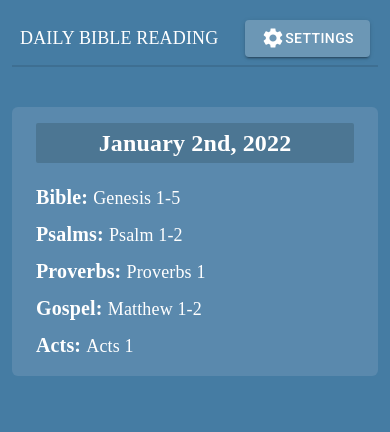
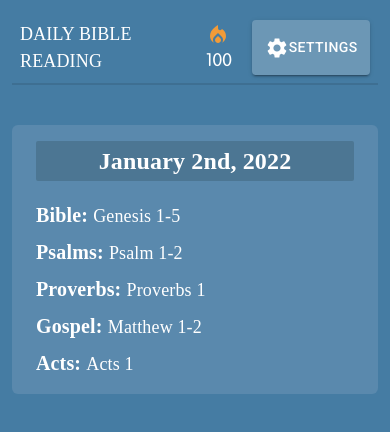
Before and after one commit to abel3t/Bible-reading-plans, a Next.js app: page / in a window 390 px wide. Shown: the top 432 px of the page. Built offline with nearby package versions, Linux system fonts and the light colour scheme.

Commit message:
Move to component

```diff
--- /dev/null
+++ b/src/components/HeaderSettings.tsx
@@ -0,0 +1,109 @@
+import React, { useEffect } from 'react';
+import { useDispatch, useSelector } from 'react-redux';
+import { Backdrop, Box, Button, Modal, TextField } from '@mui/material';
+import LocalizationProvider from '@mui/lab/LocalizationProvider';
+import AdapterDateFns from '@mui/lab/AdapterDateFns';
+import enLocale from 'date-fns/locale/en-US';
+import DatePicker from '@mui/lab/DatePicker';
+import SettingsIcon from '@mui/icons-material/Settings';
+import { getSettings, updateSettings } from '../slices/settings.slice';
+
+const HeaderSettings: React.FC = () => {
+  const [open, setOpen] = React.useState(false);
+  const [startDate, setStartDate] = React.useState<Date | null>(new Date());
+
+  const dispatch = useDispatch();
+
+  useEffect(() => {
+    const _settings: any = JSON.parse(localStorage.getItem('settings') || 'null');
+    if (_settings) {
+      dispatch(updateSettings(_settings));
+      setStartDate(new Date(_settings.startDate));
+    } else {
+      localStorage.setItem('settings', JSON.stringify({ startDate: new Date() }));
+    }
+  }, []);
+
+  const settings = useSelector(getSettings);
+
+  const handleOpen = () => setOpen(true);
+  const handleClose = () => setOpen(false);
+  const handleSave = () => {
+    const newSettings = {
+      ...settings,
+      startDate
+    };
+
+    dispatch(updateSettings(newSettings));
+
+    localStorage.setItem('settings', JSON.stringify(newSettings));
+
+    setOpen(false);
+  };
+
+  const style = {
+    position: 'absolute' as 'absolute',
+    top: '26%',
+    left: '50%',
+    transform: 'translate(-50%, -50%)',
+    bgcolor: 'background.paper',
+    border: '2px solid #000',
+    borderRadius: '10px',
+    boxShadow: 24,
+    p: 2
+  };
+
+  return (
+      <>
+        <Modal
+            aria-labelledby="transition-modal-title"
+            aria-describedby="transition-modal-description"
+            open={open}
+            onClose={handleClose}
+            closeAfterTransition
+            BackdropComponent={Backdrop}
+            BackdropProps={{
+              timeout: 500
+            }}
+            className="mt-20 sm:mt-10 md:mt-5 lg:mt-3"
+        >
+          <Box sx={style} className="w-5/6 sm:w-3/4 md:w-2/3 lg:w-2/5">
+            <div className="font-bold text-lg mb-2 py-2" style={{ borderBottom: 'solid 1px #ccc' }}>
+              Reading Settings
+            </div>
+            <div className="py-2 flex justify-between items-center" style={{ borderBottom: 'solid 1px #ccc' }}>
+              <div className="font-bold">Start Date</div>
+              <div>
+                <LocalizationProvider dateAdapter={AdapterDateFns} locale={enLocale}>
+
+                  <DatePicker
+                      mask="__ ___, ____"
+                      inputFormat="MMMM dd, yyyy"
+                      value={startDate}
+                      label="Start Date"
+                      onChange={(newDate: any) => setStartDate(newDate)}
+                      renderInput={(params: any) => <TextField {...params} />}
+                  />
+                </LocalizationProvider>
+              </div>
+            </div>
+
+            <div className="flex justify-end mt-5">
+              <Button variant="outlined" className="capitalize" color="primary" onClick={handleSave}>
+                Save
+              </Button>
+            </div>
+
+          </Box>
+        </Modal>
+
+        <Button variant="contained" className="text-white text-sm capitalize font-normal"
+                style={{ backgroundColor: '#6C97B5' }} onClick={handleOpen}>
+          <SettingsIcon/>
+          <span>Settings</span>
+        </Button>
+      </>
+  );
+};
+
+export default HeaderSettings;
--- /dev/null
+++ b/src/components/HeaderStreak.tsx
@@ -0,0 +1,18 @@
+import React from 'react';
+import LocalFireDepartmentIcon from '@mui/icons-material/LocalFireDepartment';
+import { useSelector } from 'react-redux';
+
+import { getUserData } from '../slices/user-data.slice';
+
+const HeaderStreak: React.FC = () => {
+  const userData: any = useSelector(getUserData);
+
+  return (
+      <div>
+        <LocalFireDepartmentIcon style={{color: userData.streak ? '#F19B38' : '#fff' }} />
+        <span style={{fontFamily: 'Arial-Rounded'}}>{userData.streak || '0'}</span>
+      </div>
+  )
+}
+
+export default HeaderStreak;
--- a/src/pages/layouts/header.tsx
+++ b/src/pages/layouts/header.tsx
@@ -1,109 +1,15 @@
-import React, { useEffect } from 'react';
-import { Backdrop, Button, Modal, Box, TextField } from '@mui/material';
-import DatePicker from '@mui/lab/DatePicker';
-import AdapterDateFns from '@mui/lab/AdapterDateFns';
-import LocalizationProvider from '@mui/lab/LocalizationProvider';
-import SettingsIcon from '@mui/icons-material/Settings';
-import enLocale from 'date-fns/locale/en-US';
-import { useDispatch, useSelector } from 'react-redux';
-import { getSettings, updateSettings } from '../../slices/settings.slice';
+import React from 'react';
+import HeaderSettings from '../../components/HeaderSettings';
+import HeaderStreak from '../../components/HeaderStreak';
 
 const Header: React.FC = () => {
-  const [open, setOpen] = React.useState(false);
-  const [startDate, setStartDate] = React.useState<Date | null>(new Date());
-
-  const dispatch = useDispatch();
-
-  useEffect(() => {
-    const _settings: any = JSON.parse(localStorage.getItem('settings') || 'null');
-    if (_settings) {
-      dispatch(updateSettings(_settings));
-      setStartDate(new Date(_settings.startDate));
-    } else {
-      localStorage.setItem('settings', JSON.stringify({ startDate: new Date() }));
-    }
-  }, []);
-
-  const settings = useSelector(getSettings);
-
-  const handleOpen = () => setOpen(true);
-  const handleClose = () => setOpen(false);
-  const handleSave = () => {
-    const newSettings = {
-      ...settings,
-      startDate
-    };
-
-    dispatch(updateSettings(newSettings));
-
-    localStorage.setItem('settings', JSON.stringify(newSettings));
-
-    setOpen(false);
-  };
-
-  const style = {
-    position: 'absolute' as 'absolute',
-    top: '26%',
-    left: '50%',
-    transform: 'translate(-50%, -50%)',
-    bgcolor: 'background.paper',
-    border: '2px solid #000',
-    borderRadius: '10px',
-    boxShadow: 24,
-    p: 2
-  };
-
   return (
       <div className="flex content-center items-center xs:3/4 md:w-2/3 lg:w-1/2 border-solid border-b-2 p-2"
            style={{ margin: '0 auto', borderColor: '#3E6F92' }}>
         <div className="text-md md:text-2xl">DAILY BIBLE READING</div>
         <div className="grow flex justify-end">
-          <Modal
-              aria-labelledby="transition-modal-title"
-              aria-describedby="transition-modal-description"
-              open={open}
-              onClose={handleClose}
-              closeAfterTransition
-              BackdropComponent={Backdrop}
-              BackdropProps={{
-                timeout: 500
-              }}
-              className="mt-20 sm:mt-10 md:mt-5 lg:mt-3"
-          >
-            <Box sx={style} className="w-5/6 sm:w-3/4 md:w-2/3 lg:w-2/5">
-              <div className="font-bold text-lg mb-2 py-2" style={{ borderBottom: 'solid 1px #ccc' }}>
-                Reading Settings
-              </div>
-              <div className="py-2 flex justify-between items-center" style={{ borderBottom: 'solid 1px #ccc' }}>
-                <div className="font-bold">Start Date</div>
-                <div>
-                  <LocalizationProvider dateAdapter={AdapterDateFns} locale={enLocale}>
-
-                    <DatePicker
-                        mask="__ ___, ____"
-                        inputFormat="MMMM dd, yyyy"
-                        value={startDate}
-                        label="Start Date"
-                        onChange={(newDate: any) => setStartDate(newDate)}
-                        renderInput={(params: any) => <TextField {...params} />}
-                    />
-                  </LocalizationProvider>
-                </div>
-              </div>
-
-              <div className="flex justify-end mt-5">
-                <Button variant="outlined" className="capitalize" color="primary" onClick={handleSave}>
-                  Save
-                </Button>
-              </div>
-
-            </Box>
-          </Modal>
-
-          <Button variant="contained" className="text-white text-sm capitalize font-normal" style={{backgroundColor: '#6C97B5'}} onClick={handleOpen}>
-            <SettingsIcon />
-            <span>Settings</span>
-          </Button>
+          <HeaderStreak />
+          <HeaderSettings />
         </div>
       </div>
   );
--- a/src/slices/user-data.slice.ts
+++ b/src/slices/user-data.slice.ts
@@ -10,7 +10,7 @@ export type UserDataState = {
 
 const initialState: UserDataState = {
   userData: {
-    streak: 0,
+    streak: 100,
     completedDate: {}
   }
 };
@@ -28,5 +28,5 @@ export const UserDateSlice = createSlice({
 });
 
 export const { updateUserData } = UserDateSlice.actions;
-export const getUserData = (state: RootState) => state.userData;
+export const getUserData = (state: RootState) => state.userData.userData;
 export default UserDateSlice.reducer;
--- a/src/styles/globals.css
+++ b/src/styles/globals.css
@@ -20,3 +20,11 @@ a {
 @tailwind utilities;
 
 @import url('https://fonts.googleapis.com/css2?family=Roboto+Mono:wght@100&display=swap');
+
+@font-face {
+  font-family: "Arial-Rounded";
+  src: url("../assets/fonts/ArialRounded.ttf");
+  font-style: normal;
+  font-weight: 600;
+  font-display: swap;
+}
```
Also changed, not shown: src/assets/fonts/ArialRounded.ttf (added).
